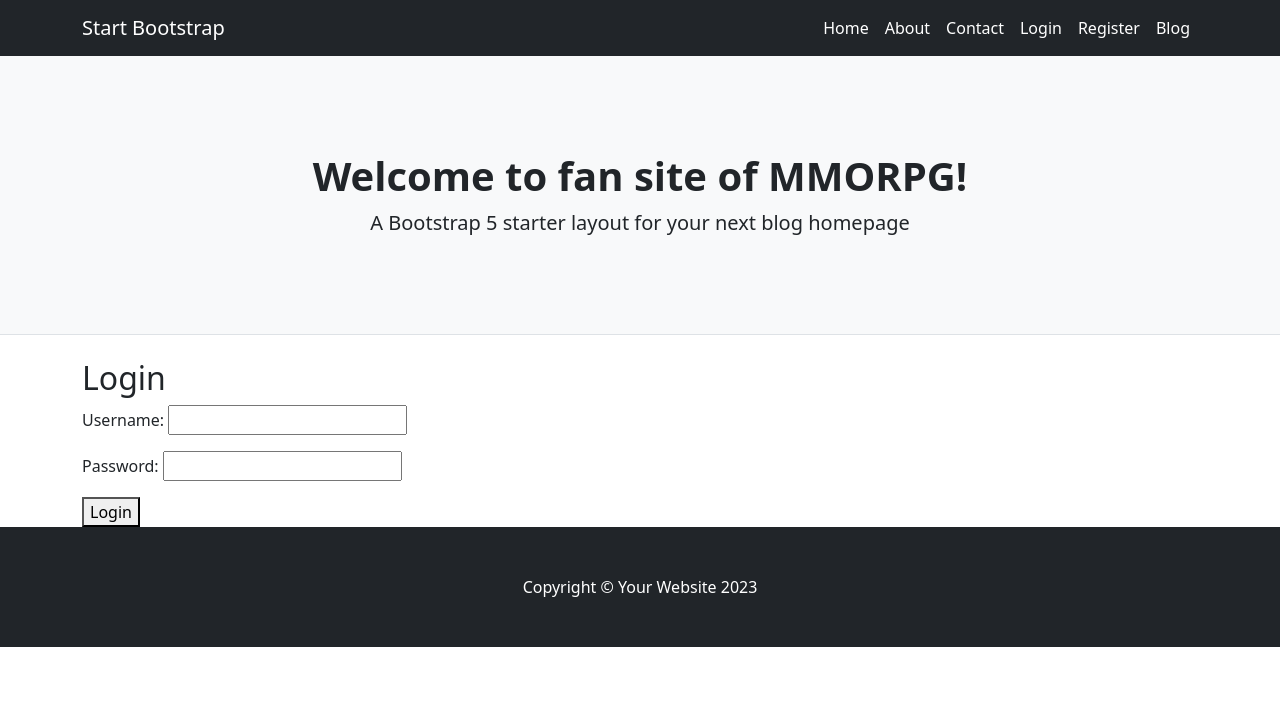
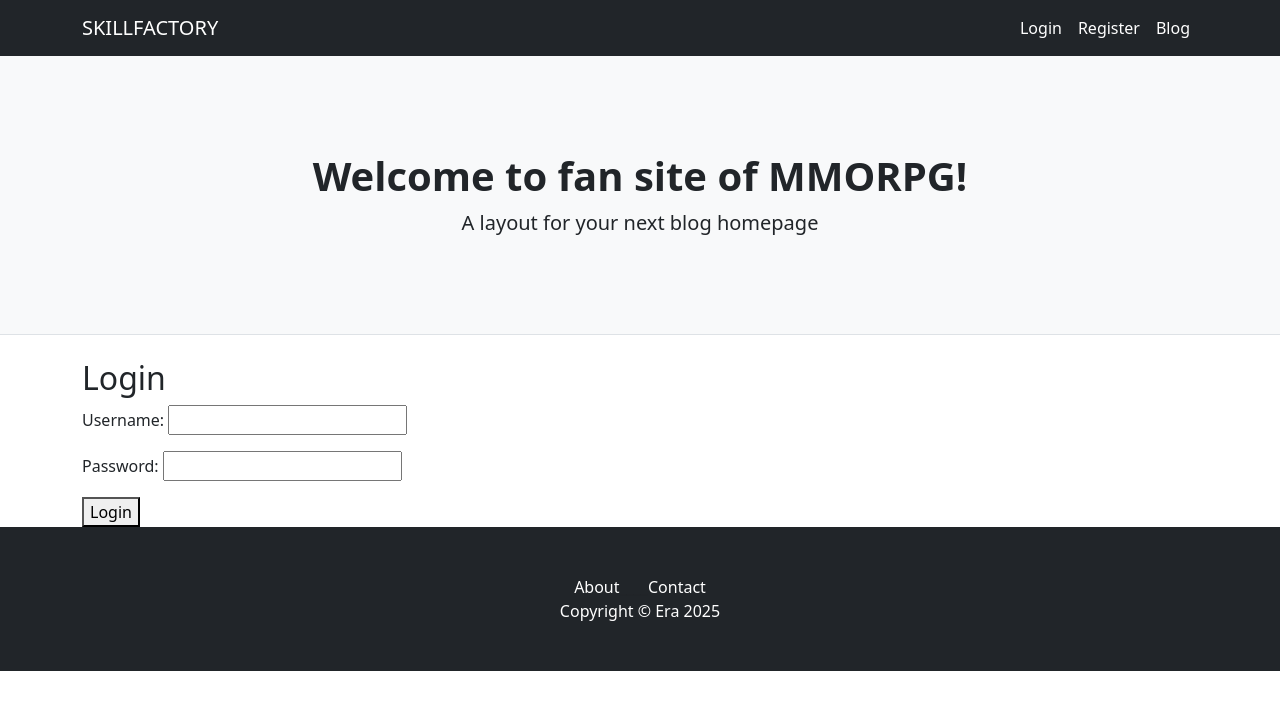
Before and after one commit to pelagus2000/fan_site_exam, a Django app: page /author/login/ in a window 1280 px wide. Shown: the top 710 px of the page. Run offline with Django 5.2, Linux system fonts and the light colour scheme; some libraries are stand-ins or nearby versions.

Commit message:
Update default.html

```diff
--- a/templates/flatpages/default.html
+++ b/templates/flatpages/default.html
@@ -17,13 +17,12 @@
         <!-- Responsive navbar-->
         <nav class="navbar navbar-expand-lg navbar-dark bg-dark">
             <div class="container">
-                <a class="navbar-brand" href="{% url 'post_list' %}">Start Bootstrap</a><!-- Link to the homepage -->
+                <a class="navbar-brand" href="{% url 'post_list' %}">SKILLFACTORY</a><!-- Link to the homepage -->
                 <button class="navbar-toggler" type="button" data-bs-toggle="collapse" data-bs-target="#navbarSupportedContent" aria-controls="navbarSupportedContent" aria-expanded="false" aria-label="Toggle navigation"><span class="navbar-toggler-icon"></span></button>
                 <div class="collapse navbar-collapse" id="navbarSupportedContent">
                     <ul class="navbar-nav ms-auto mb-2 mb-lg-0">
-                        <li class="nav-item"><a class="nav-link active" href="{% url 'post_list' %}">Home</a></li> <!-- Links to post_list -->
-                        <li class="nav-item"><a class="nav-link active" href="/about/">About</a></li> <!-- Placeholder -->
-                        <li class="nav-item"><a class="nav-link active" href="/contacts/">Contact</a></li> <!-- Placeholder -->
+{#                        <li class="nav-item"><a class="nav-link active" href="/about/">About</a></li> <!-- Placeholder -->#}
+{#                        <li class="nav-item"><a class="nav-link active" href="/contacts/">Contact</a></li> <!-- Placeholder -->#}
                         {% if user.is_authenticated %}
                             <li class="nav-item"><a class="nav-link active" href="{% url 'profile' %}">{{ user.username }}</a></li>
                             <li class="nav-item"><a class="nav-link active" href="{% url 'logout' %}">Logout</a></li>
@@ -42,7 +41,7 @@
             <div class="container">
                 <div class="text-center my-5">
                     <h1 class="fw-bolder">Welcome to fan site of MMORPG!</h1>
-                    <p class="lead mb-0">A Bootstrap 5 starter layout for your next blog homepage</p>
+                    <p class="lead mb-0">A layout for your next blog homepage</p>
                 </div>
             </div>
         </header>
@@ -53,7 +52,11 @@
         </div>
         <!-- Footer-->
         <footer class="py-5 bg-dark">
-            <div class="container"><p class="m-0 text-center text-white">Copyright &copy; Your Website 2023</p></div>
+            <div class="nav-item" style="display: flex; justify-content: center; width: 100%;">
+                <a class="nav-link active text-white" href="/about/">About</a>____
+                <a class="nav-link active text-white" href="/contacts/">Contact</a>
+            </div>
+            <div class="container"><p class="m-0 text-center text-white">Copyright &copy; Era 2025</p></div>
         </footer>
         <!-- Bootstrap core JS-->
         <script src="https://cdn.jsdelivr.net/npm/bootstrap@5.2.3/dist/js/bootstrap.bundle.min.js"></script>
```
